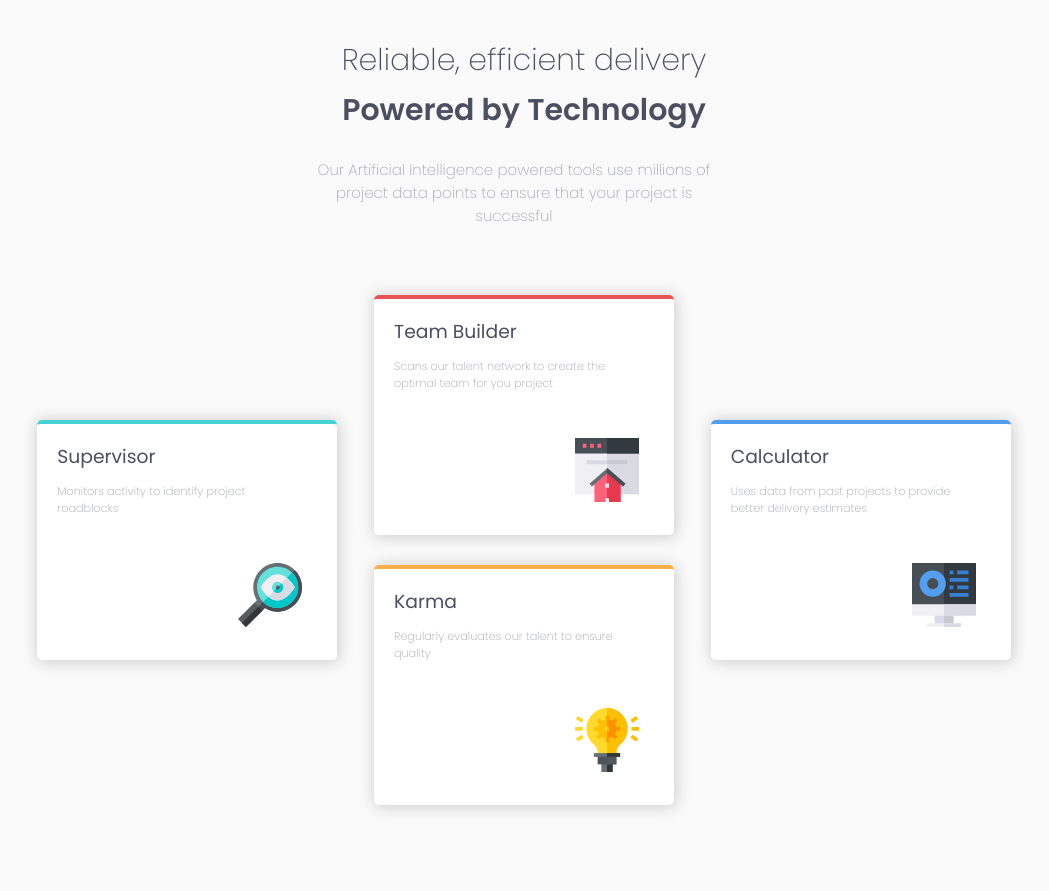
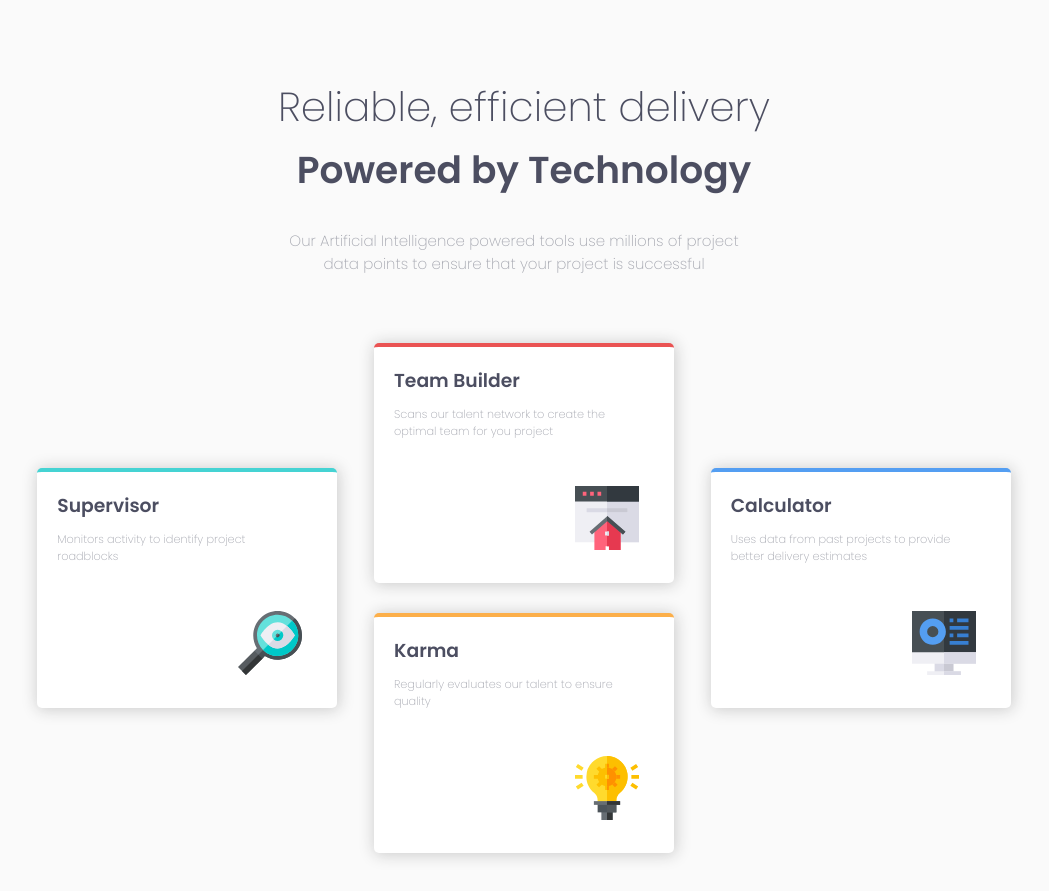
Before and after one commit to petercwilson/four-card-feature, a plain HTML site: page index.html in a window 1280 px wide. Shown: the whole page, without its empty margins (116-1165 px from the left). Before the commit the page ends 843 px from the top, so only its background shows below. Drawn offline with Linux system fonts and the light colour scheme.

Commit message:
header css adjustments

```diff
--- a/styles.css
+++ b/styles.css
@@ -11,7 +11,7 @@ body {
 
 header {
   max-width: 1440px;
-  margin: 3% 32% 3%;
+  margin: 6% 29% 3%;
   text-align: center;
 }
 
@@ -35,13 +35,14 @@ div.row-inside {
 
 h1 {
   color: hsl(234, 12%, 34%);
+  font-size: 2.7em;
   font-weight: 200;
   margin-bottom: 2px;
 }
 
 h2 {
   color: hsl(234, 12%, 34%);
-  font-size: 2em;
+  font-size: 2.5em;
   font-weight: 600;
   margin-top: 5px;
 }
@@ -49,7 +50,7 @@ h2 {
 h3 {
   color: hsl(234, 12%, 34%);
   font-size: 1.25em;
-  font-weight: 400;
+  font-weight: 600;
   margin-bottom: 2px;
   padding-left: 20px;
 }
```
